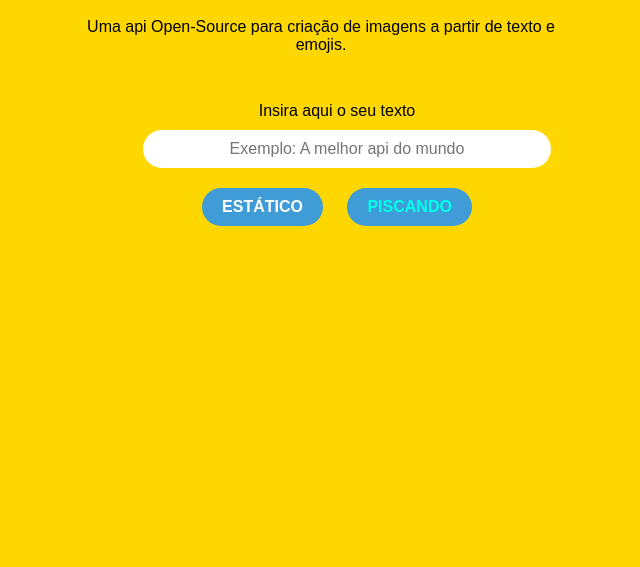
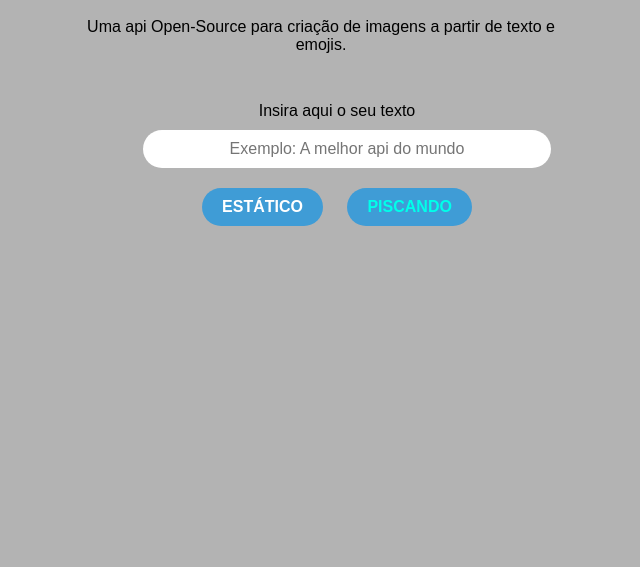
Before and after one commit to erickythierry/text-2-image-api, a website: page index.html in a window 1280 px wide. Shown: the part 170-737 px from the top of the page, without its empty margins (303-943 px from the left). Drawn offline with Linux system fonts and the light colour scheme.

Commit message:
ajustes gerais

```diff
--- a/index.html
+++ b/index.html
@@ -21,7 +21,7 @@
             align-items: center;
             text-align: center;
             justify-content: center;
-            background-color: gold;
+            background-color: rgb(179, 179, 179);
         }
 
         h1 {
```
Also changed, not shown: 3 other files.
